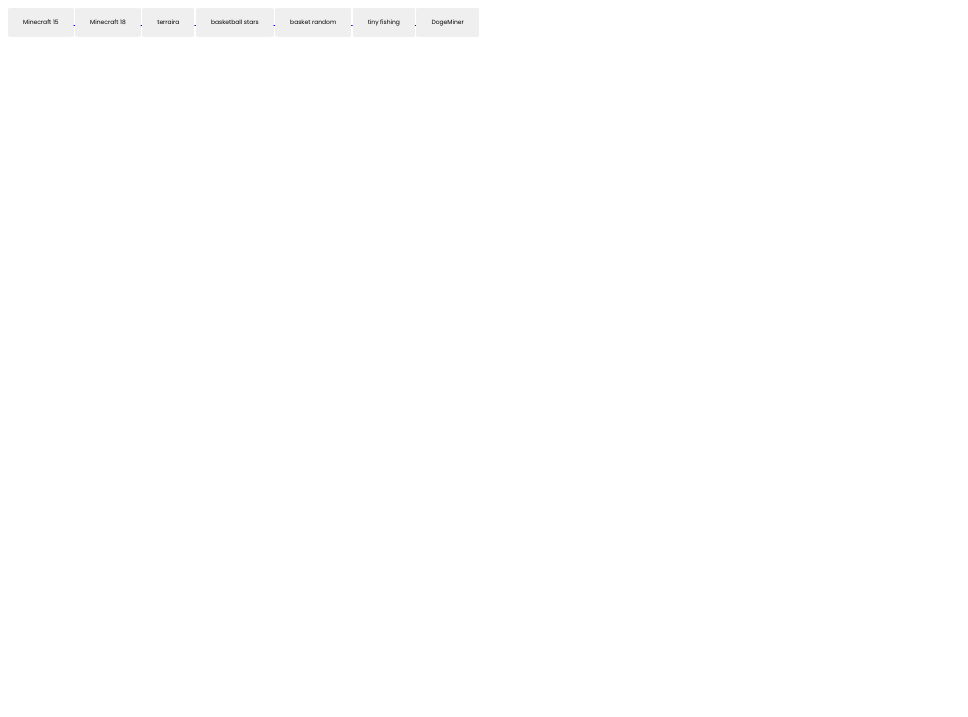
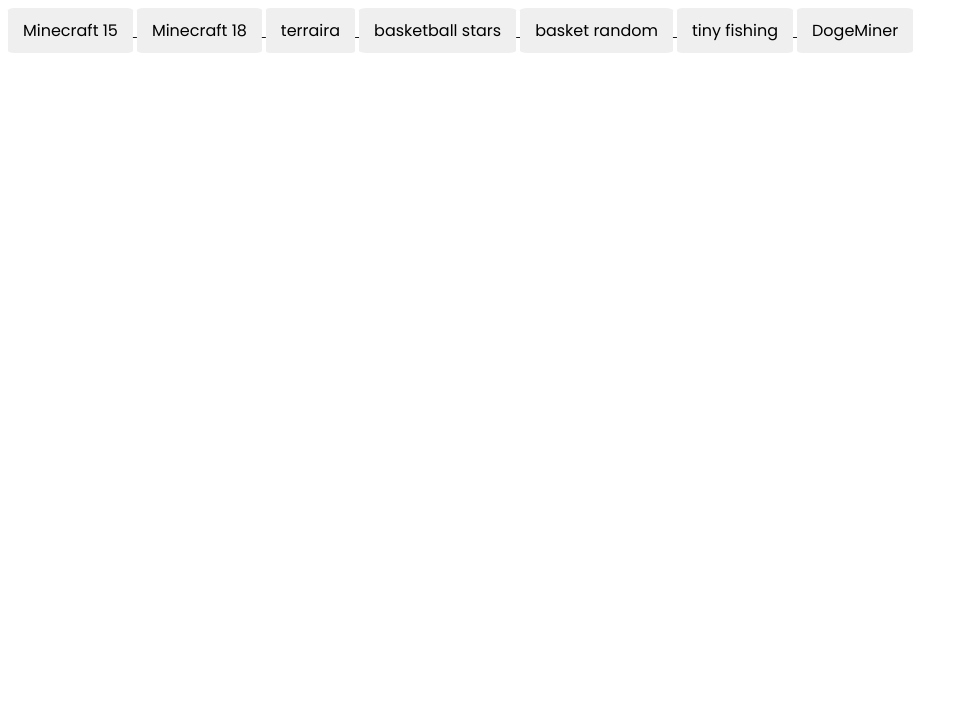
Before and after one commit to ubg657/ngly77, a plain HTML site: page index.html in a window 1280 px wide. Shown: the part 83-800 px from the top of the page, without its empty margins (0-968 px from the left). Drawn offline with Linux system fonts and the light colour scheme.

Commit message:
Update Styles.css

```diff
--- a/Styles.css
+++ b/Styles.css
@@ -16,5 +16,5 @@ h1 {
 }
 
 a {
-    font-size: 10%;
+
 }
```
